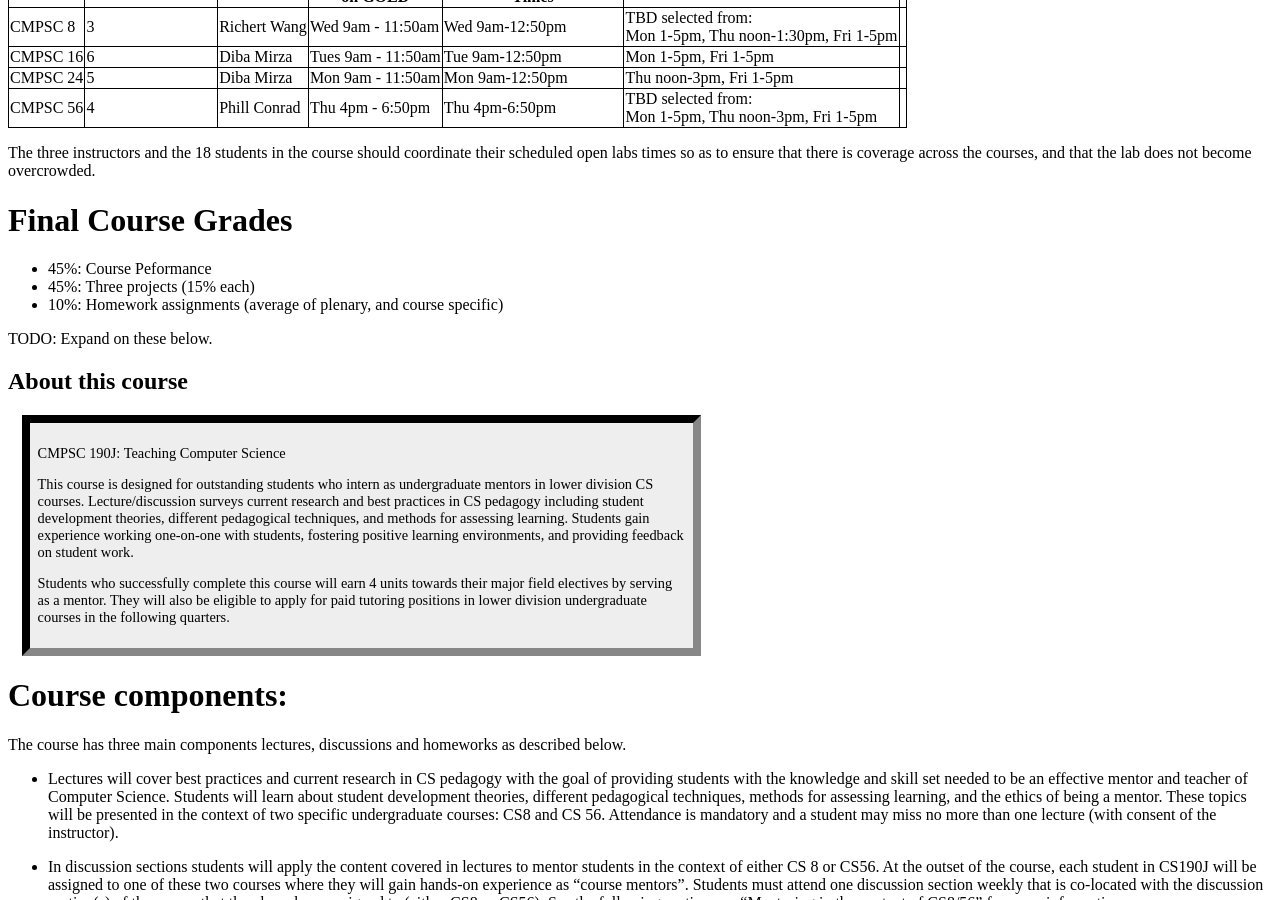
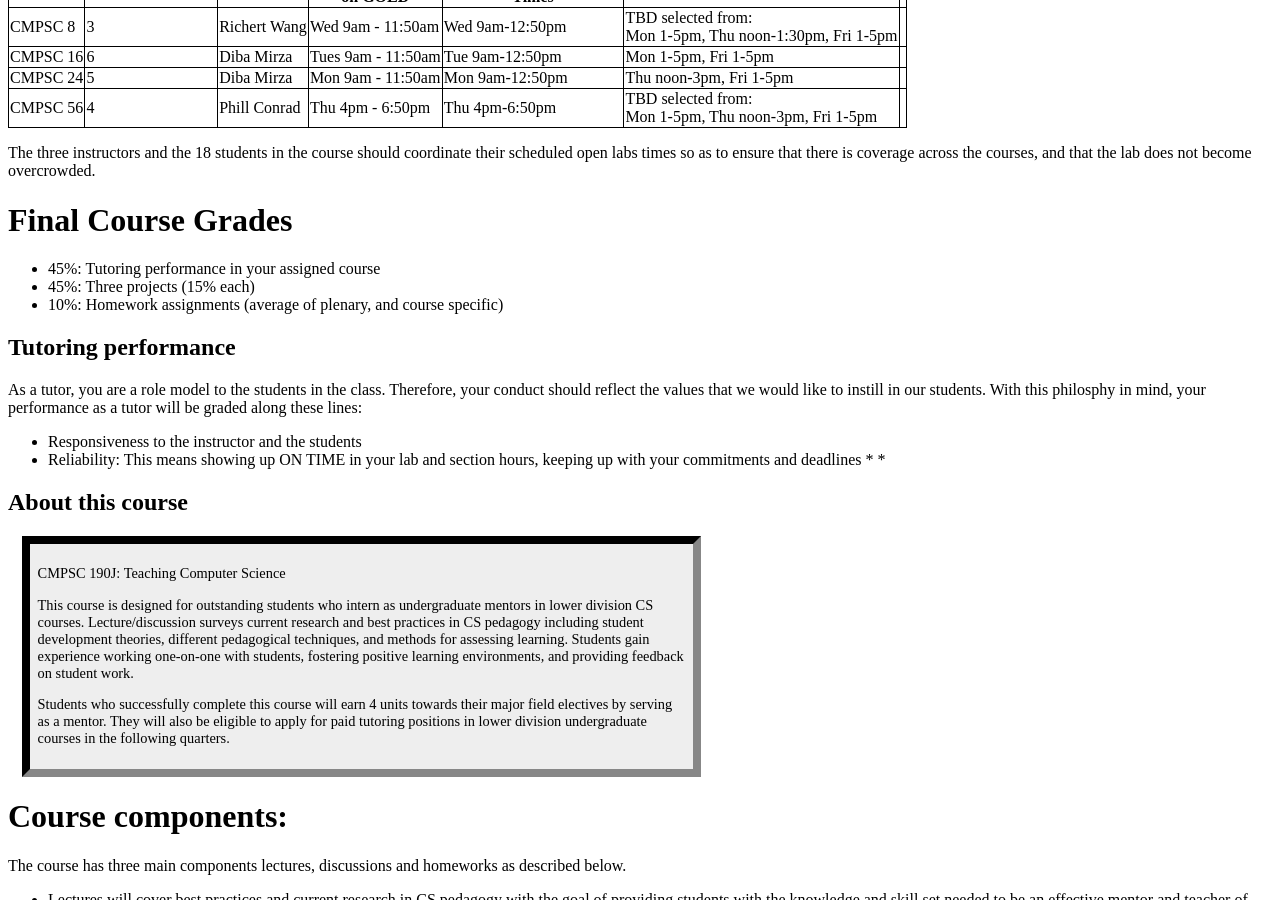
Before and after one commit to ucsb-cs190j-w18/ucsb-cs190j-w18.github.io, a Jekyll site: the page built from _info/syllabus.md, in a window 1280 px wide and 900 px high, scrolled down 392 px. Built offline with Jekyll 4.4.1, drawn with Linux system fonts in a browser that asks for light colours.

Commit message:
Update syllabus.md

```diff
--- a/_info/syllabus.md
+++ b/_info/syllabus.md
@@ -25,11 +25,18 @@ The three instructors and the 18 students in the course should coordinate their
 
 # Final Course Grades
 
-* 45%: Course Peformance
+* 45%: Tutoring performance in your assigned course
 * 45%: Three projects (15% each)
 * 10%: Homework assignments (average of plenary, and course specific)
 
-TODO: Expand on these below.
+## Tutoring performance
+
+As a tutor, you are a role model to the students in the class. Therefore, your conduct should reflect the values that we would like to instill in our students. With this philosphy in mind, your performance as a tutor will be graded along these lines:
+
+* Responsiveness to the instructor and the students
+* Reliability: This means showing up ON TIME in your lab and section hours, keeping up with your commitments and deadlines
+*
+*
 
 
 About this course
```
